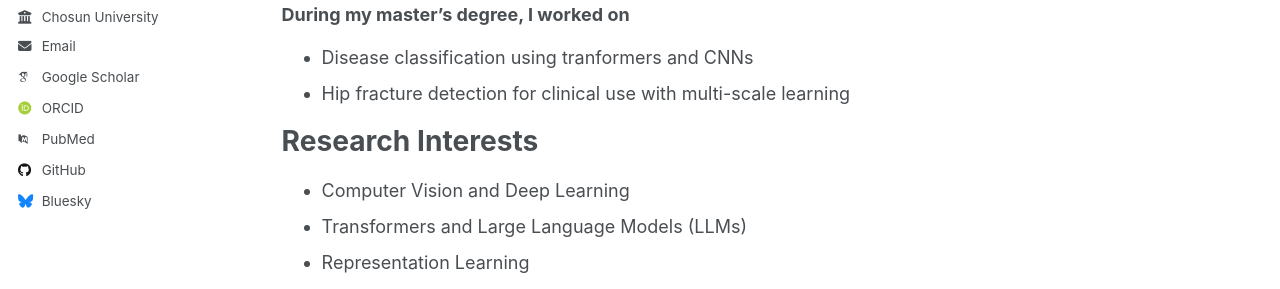
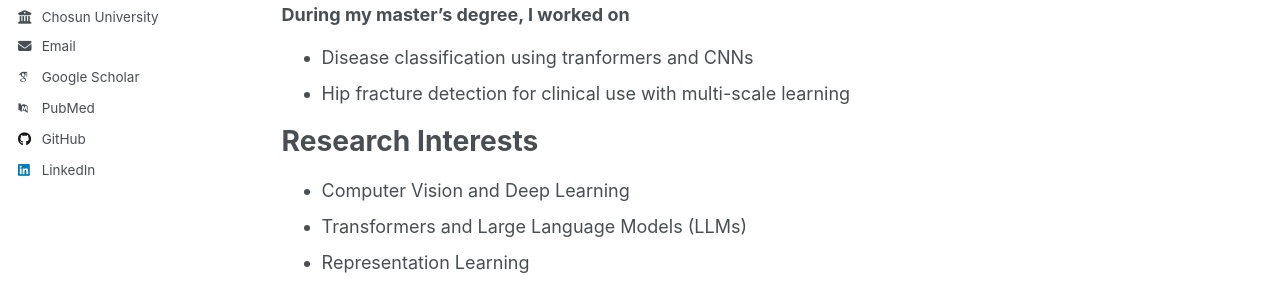
Before and after one commit to IshaqMKhan/IshaqMKhan.github.io, a Jekyll site: the page built from _pages/about.md, in a window 1280 px wide. Shown: the part 335-624 px from the top of the page. Built offline with Jekyll 4.4.1, drawn with Linux system fonts in a browser that asks for light colours; some web fonts are replaced; a script that is not in the unit is left out.

Commit message:
Update _config.yml

```diff
--- a/_config.yml
+++ b/_config.yml
@@ -36,7 +36,7 @@ author:
   arxiv            : # URL - Update with the correct link to your profile
   googlescholar    : "https://scholar.google.com/citations?user=diyuLaMAAAAJ&hl=en"
   impactstory      : # URL
-  orcid            : "http://orcid.org/yourorcidurl"
+  orcid            : # "http://orcid.org/yourorcidurl"
   semantic         : # URL
   pubmed           : "https://www.ncbi.nlm.nih.gov/pubmed/?term=john+snow"
   researchgate     : # URL
@@ -53,7 +53,7 @@ author:
 
   # Social media
   artstation       : # Username
-  bluesky          : "bsky.app" # Replace this with you Bluesky username
+  bluesky          : #"bsky.app" # Replace this with you Bluesky username
   facebook         : # Username
   flickr           : # Username
   foursquare       : # Username
@@ -62,7 +62,7 @@ author:
   keybase          : # Username
   instagram        : # Username
   lastfm           : # Username
-  linkedin         : # Username
+  linkedin         : "https://www.linkedin.com/in/ishaq-muhammad-97749819b/"
   mastodon         : # URL
   medium           : # URL
   pinterest        : # Username
```
